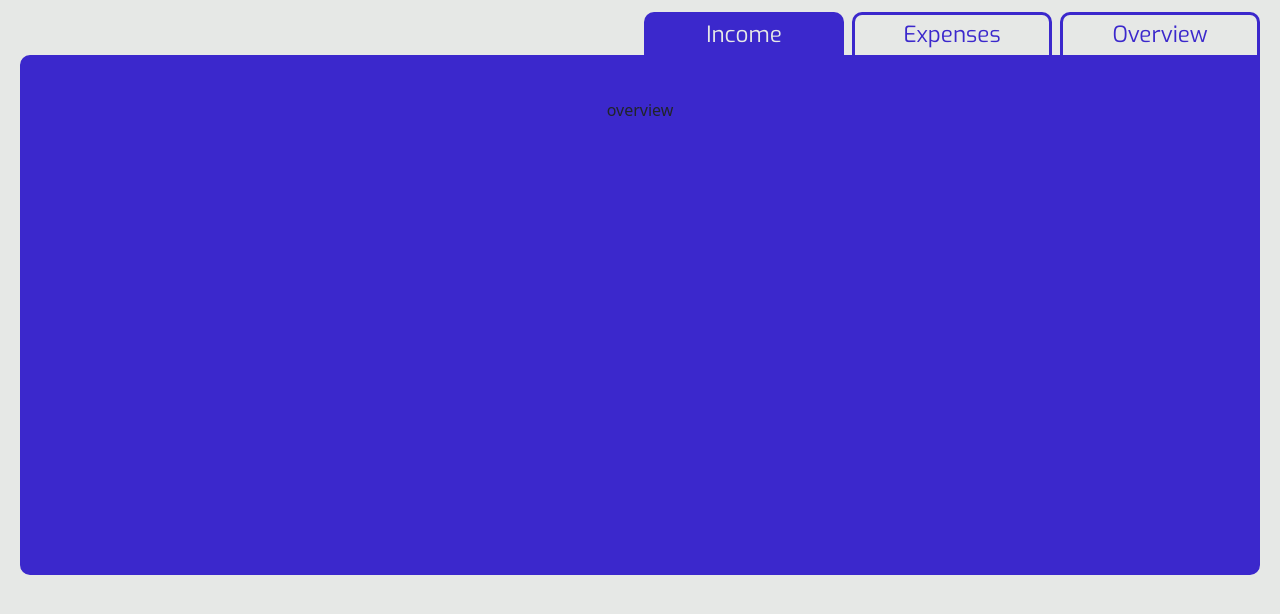
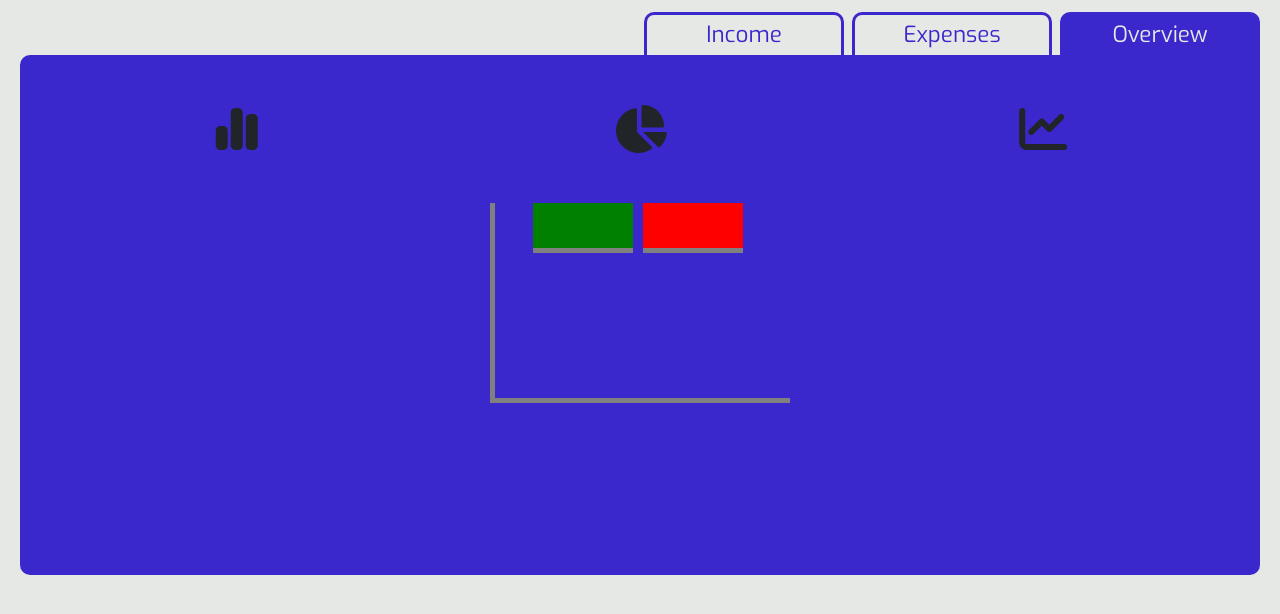
Before and after one commit to ErfanNajimi/ci-capstone-project, a Django app: page /tracker/overview/ in a window 1280 px wide. Shown: the part 101-715 px from the top of the page. Run offline with Django 4.2, Linux system fonts and the light colour scheme; the visitor is signed in with stand-in values (Sample User, id 1); some libraries are stand-ins or nearby versions.

Commit message:
Add html content for modals in income / expense templates and add styling

```diff
--- a/financially/settings.py
+++ b/financially/settings.py
@@ -59,7 +59,7 @@ INSTALLED_APPS = [
 ]
 
 SITE_ID = 1
-LOGIN_REDIRECT_URL = '/tracker/'
+LOGIN_REDIRECT_URL = '/tracker/overview/'
 LOGOUT_REDIRECT_URL = '/'
 
 CRISPY_ALLOWED_TEMPLATE_PACKS = "bootstrap5"
--- a/static/css/style.css
+++ b/static/css/style.css
@@ -124,6 +124,36 @@ nav {
     color: lightgreen;
 }
 
+/* Tracker > Overview */
+
+.fa-chart-simple,
+.fa-chart-pie,
+.fa-chart-line {
+    font-size: 300%;
+}
+
+#bar-chart {
+    border-left: 5px solid grey;
+    border-bottom: 5px solid grey;
+    height: 200px;
+    width: 300px;
+}
+
+.bars {
+    width: 100px;
+    height: 200px;
+    margin-right: 10px;
+    border-bottom: 5px solid grey;
+}
+
+#income-bar {
+    background-color: green;
+}
+
+#expense-bar {
+    background-color: red;
+}
+
 /* Footer */
 
 #spacer {
--- /dev/null
+++ b/static/js/script.js
@@ -0,0 +1,6 @@
+// Tracker Overview
+
+// Bar chart
+
+document.getElementById('income-bar').style.height = '50px';
+document.getElementById('expense-bar').style.height = '50px';
--- a/templates/base.html
+++ b/templates/base.html
@@ -4,6 +4,8 @@
 {% url 'account_login' as login_url %}
 {% url 'account_signup' as signup_url %}
 {% url 'account_logout' as logout_url %}
+{% url 'income' as income_url %}
+{% url 'expense' as expense_url %}
 {% url 'overview' as overview_url %}
 
 <!DOCTYPE html>
@@ -75,10 +77,14 @@
         </div>
     </footer>
 
-     <!-- Font Awesome -->
-     <script src="https://kit.fontawesome.com/c70f25e1b1.js" crossorigin="anonymous"></script>
+    <!-- Font Awesome -->
+    <script src="https://kit.fontawesome.com/c70f25e1b1.js" crossorigin="anonymous"></script>
 
-     <!-- Bootstrap JS -->
-     <script src="https://cdn.jsdelivr.net/npm/bootstrap@5.3.3/dist/js/bootstrap.bundle.min.js" integrity="sha384-YvpcrYf0tY3lHB60NNkmXc5s9fDVZLESaAA55NDzOxhy9GkcIdslK1eN7N6jIeHz" crossorigin="anonymous"></script>
+    <!-- Bootstrap JS -->
+    <script src="https://cdn.jsdelivr.net/npm/bootstrap@5.3.3/dist/js/bootstrap.bundle.min.js" integrity="sha384-YvpcrYf0tY3lHB60NNkmXc5s9fDVZLESaAA55NDzOxhy9GkcIdslK1eN7N6jIeHz" crossorigin="anonymous"></script>
+
+    <!-- Custome JS -->
+    <script src="{% static 'js/script.js' %}"></script>
+
 </body>
 </html>
--- a/templates/tracker.html
+++ b/templates/tracker.html
@@ -1,21 +1,17 @@
 {% extends "base.html" %}
 {% load crispy_forms_tags %}
-
-{% url 'income' as income_url %}
-{% url 'expense' as expense_url %}
-{% url 'overview' as overview_url %}
 
 {% block content %}
 <div class="container-fluid">
   <div class="row text-center m-1 mt-2 mb-0 justify-content-end" id="tracker-nav">
     <div class="col col-sm-3 col-lg-2 p-1 pb-0">
-      <a class="tracker-link tracker-nav-active {% if request.path == income_url %}active{% endif %}" aria-current="page" href="{% url 'income' %}">Income</a>
+      <a class="tracker-link {% if request.path == income_url %}tracker-nav-active{% endif %}" aria-current="page" href="{% url 'income' %}">Income</a>
     </div>
     <div class="col col-sm-3 col-lg-2 p-1 pb-0">
-      <a class="tracker-link {% if request.path == expense_url %}active{% endif %}" aria-current="page" href="{% url 'expense' %}">Expenses</a>
+      <a class="tracker-link {% if request.path == expense_url %}tracker-nav-active{% endif %}" aria-current="page" href="{% url 'expense' %}">Expenses</a>
     </div>
     <div class="col col-sm-3 col-lg-2 p-1 pb-0">
-      <a class="tracker-link {% if request.path == overview_url %}active{% endif %}" aria-current="page" href="{% url 'overview' %}">Overview</a>
+      <a class="tracker-link {% if request.path == overview_url %}tracker-nav-active{% endif %}" aria-current="page" href="{% url 'overview' %}">Overview</a>
     </div>
   </div>
   <div class="row mx-2 d-flex justify-content-center text-center" id="tracker-main-content">
--- a/tracker/templates/tracker/overview.html
+++ b/tracker/templates/tracker/overview.html
@@ -1,6 +1,37 @@
 {% extends "tracker.html" %}
 
 {% block tracker-content %}
-<p>overview</p>
+<!-- Select options -->
+<div class="row">
+    <div class="col">
+        <button type="button" class="btn"><i class="fa-solid fa-chart-simple"></i></button>
+    </div>
+    <div class="col">
+        <button type="button" class="btn"><i class="fa-solid fa-chart-pie"></i></button>
+    </div>
+    <div class="col">
+        <button type="button" class="btn"><i class="fa-solid fa-chart-line"></i></i></button>
+    </div>
+</div>
+
+<!-- Bar chat -->
+<div class="row justify-content-center">
+    <div class="col-6 " id="bar-chart">
+        <div class="row justify-content-center">
+            <div class="col-6 bars" id="income-bar"></div>
+            <div class="col-6 bars" id="expense-bar"></div>
+        </div>
+    </div>
+</div>
+
+<!-- Pie chat -->
+<div class="row">
+
+</div>
+
+<!-- Line graph -->
+<div class="row">
+
+</div>
 
 {% endblock %}
--- a/tracker/urls.py
+++ b/tracker/urls.py
@@ -2,7 +2,7 @@ from . import views
 from django.urls import path
 
 urlpatterns = [
+    path('income/', views.income, name='income'),
+    path('expense/', views.expense, name='expense'),
     path('overview/', views.overview, name='overview'),
-    path('income/', views.income, name='income'),
-    path('expense/', views.income, name='expense'),
 ]
--- a/tracker/views.py
+++ b/tracker/views.py
@@ -3,6 +3,30 @@ from django.contrib import messages
 from django.http import HttpResponseRedirect
 from .models import Income, Expense
 from .forms import IncomeForm, ExpenseForm
+
+CATEGORY = {
+    0: "Rent",
+    1: "Mortgage Loan",
+    2: "Utilities",
+    3: "Food",
+    4: "Transportation",
+    5: "Car Insurance",
+    6: "Car Repairs",
+    7: "Fuel",
+    8: "Entertainment",
+    9: "Furnishings",
+    10: "Home Insurnace",
+    11: "Life Insurnace",
+    12: "Retirement",
+    13: "Savings",
+    14: "Student Loans",
+    15: "Loan",
+    16: "Child Expenses",
+    17: "Mobile phone",
+    18: "Broadband",
+    19: "Other",
+    20: "Blank",
+}
 
 # Create your views here.
 def overview(request):
@@ -48,27 +72,30 @@ def overview(request):
     )
 
 def income(request):
+    incomes = Income.objects.all().order_by("-date_added").filter(account=request.user)
 
     return render(
         request,
         'tracker/income.html',
-        # {
+        {
         #     # "expenses": expenses,
-        #     # "incomes": incomes,
+            "incomes": incomes,
         #     # "income_form": income_form,
         #     # "expense_form": expense_form,
-        # },
+        },
     )
 
 def expense(request):
+    expenses = Expense.objects.all().order_by("-date_added").filter(account=request.user)
 
     return render(
         request,
         'tracker/expense.html',
-        # {
-        #     # "expenses": expenses,
+        {
+            "expenses": expenses,
         #     # "incomes": incomes,
         #     # "income_form": income_form,
         #     # "expense_form": expense_form,
-        # },
+            "category": CATEGORY,
+        },
     )
```
Also changed, not shown: tracker/templates/tracker/expense.html (+28 -15 lines), tracker/templates/tracker/income.html (+21 -15 lines), 1 other file.
